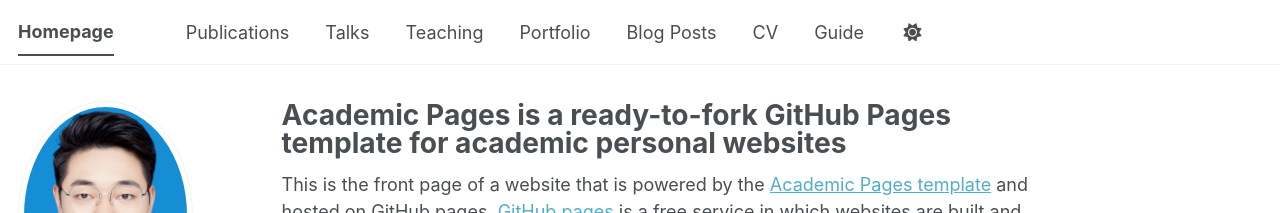
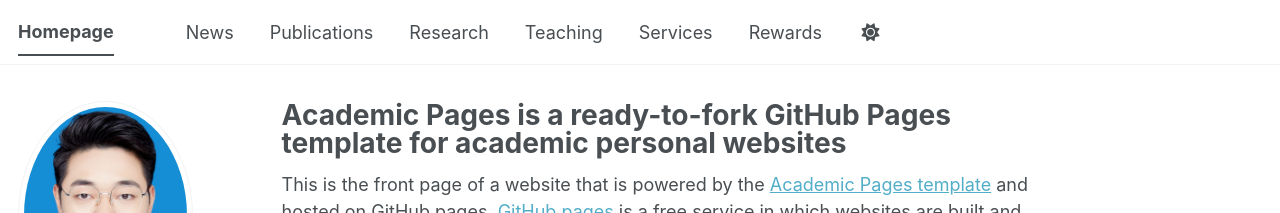
Before and after one commit to Xinlin2026/xlgeng86.github.io, a Jekyll site: the page built from _pages/about.md, in a window 1280 px wide. Shown: the top 213 px of the page. Built offline with Jekyll 4.4.1, drawn with Linux system fonts in a browser that asks for light colours; a style sheet for code colours, icons or effects is not loaded.

Commit message:
Update navigation.yml

```diff
--- a/_data/navigation.yml
+++ b/_data/navigation.yml
@@ -8,26 +8,35 @@
 #      Markdown formatted page while the second is generated using JSON.
 
 main:
+  - title: "News"
+    url: /news/
+
   - title: "Publications"
     url: /publications/
 
-  - title: "Talks"
-    url: /talks/
+  - title: "Research"
+    url: /research/
 
   - title: "Teaching"
     url: /teaching/
 
-  - title: "Portfolio"
-    url: /portfolio/
+  - title: "Services"
+    url: /services/
 
-  - title: "Blog Posts"
-    url: /year-archive/
+  - title: "Rewards"
+    url: /rewards/
 
-  - title: "CV"
-    url: /cv/
+  # - title: "Portfolio"
+  #   url: /portfolio/
+
+  # - title: "Blog Posts"
+  #   url: /year-archive/
+
+  # - title: "CV"
+  #   url: /cv/
 
   # - title: "CV"
   #   url: /cv-json/
 
-  - title: "Guide"
-    url: /markdown/
+  # - title: "Guide"
+  #   url: /markdown/
```
